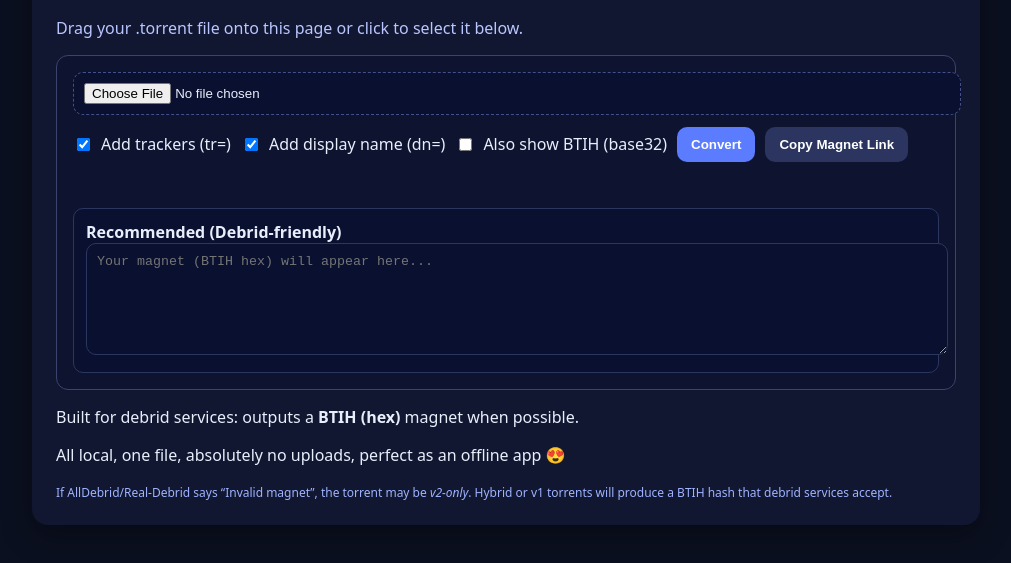
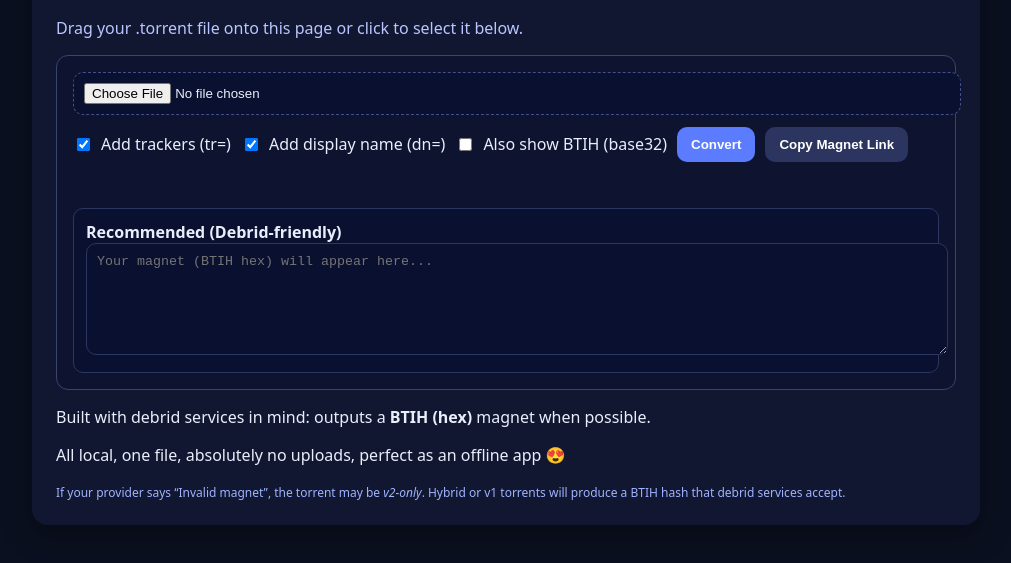
Before and after one commit to jwd83/magneto, a plain HTML site: page index.html in a window 1280 px wide. Shown: the part 307-870 px from the top of the page, without its empty margins (134-1145 px from the left). Drawn offline with Linux system fonts and the light colour scheme.

Commit message:
refine footer and description for clarity and context

```diff
--- a/index.html
+++ b/index.html
@@ -271,15 +271,15 @@
       </div>
 
       <p>
-        Built for debrid services: outputs a <strong>BTIH (hex)</strong> magnet
-        when possible.
+        Built with debrid services in mind: outputs a
+        <strong>BTIH (hex)</strong> magnet when possible.
       </p>
       <p>
         All local, one file, absolutely no uploads, perfect as an offline app 😍
       </p>
 
       <div class="footer">
-        If AllDebrid/Real-Debrid says “Invalid magnet”, the torrent may be
+        If your provider says “Invalid magnet”, the torrent may be
         <em>v2-only</em>. Hybrid or v1 torrents will produce a BTIH hash that
         debrid services accept.
       </div>
```
